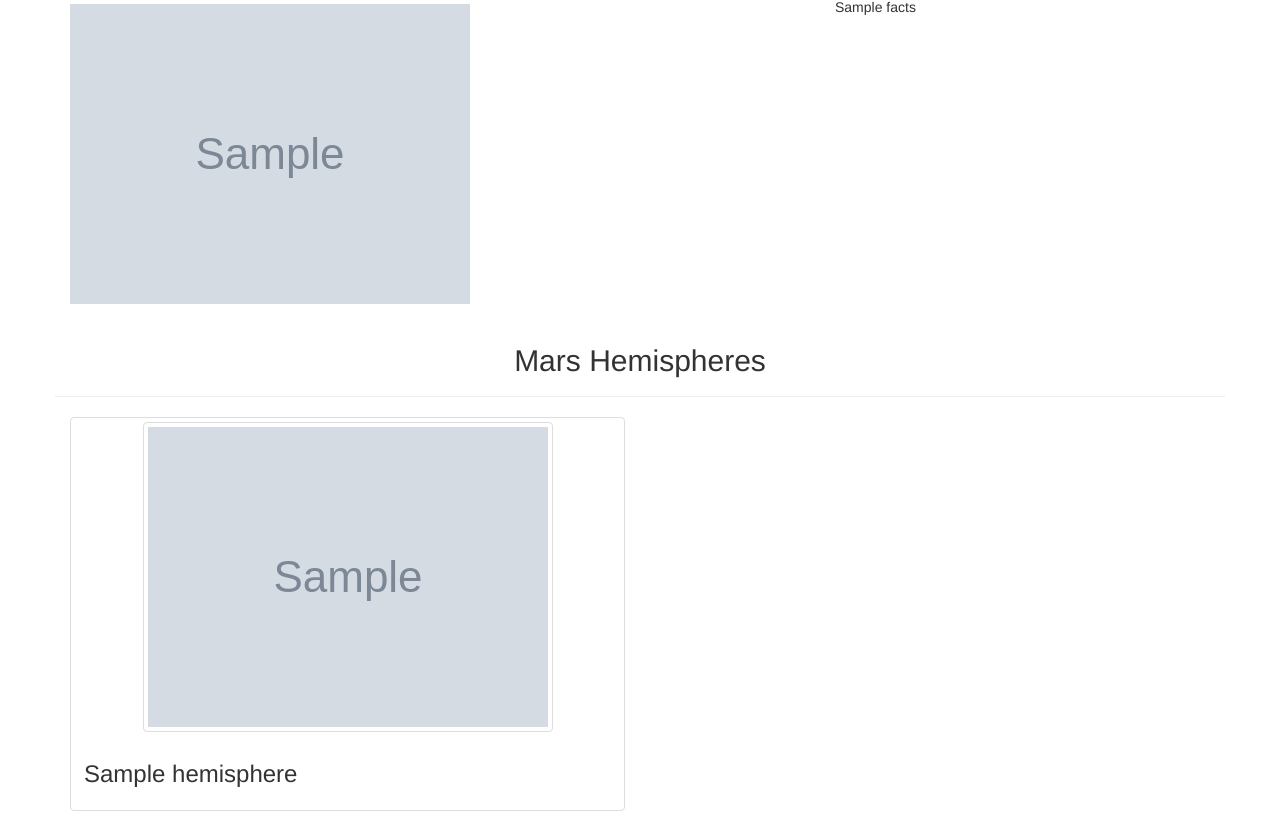
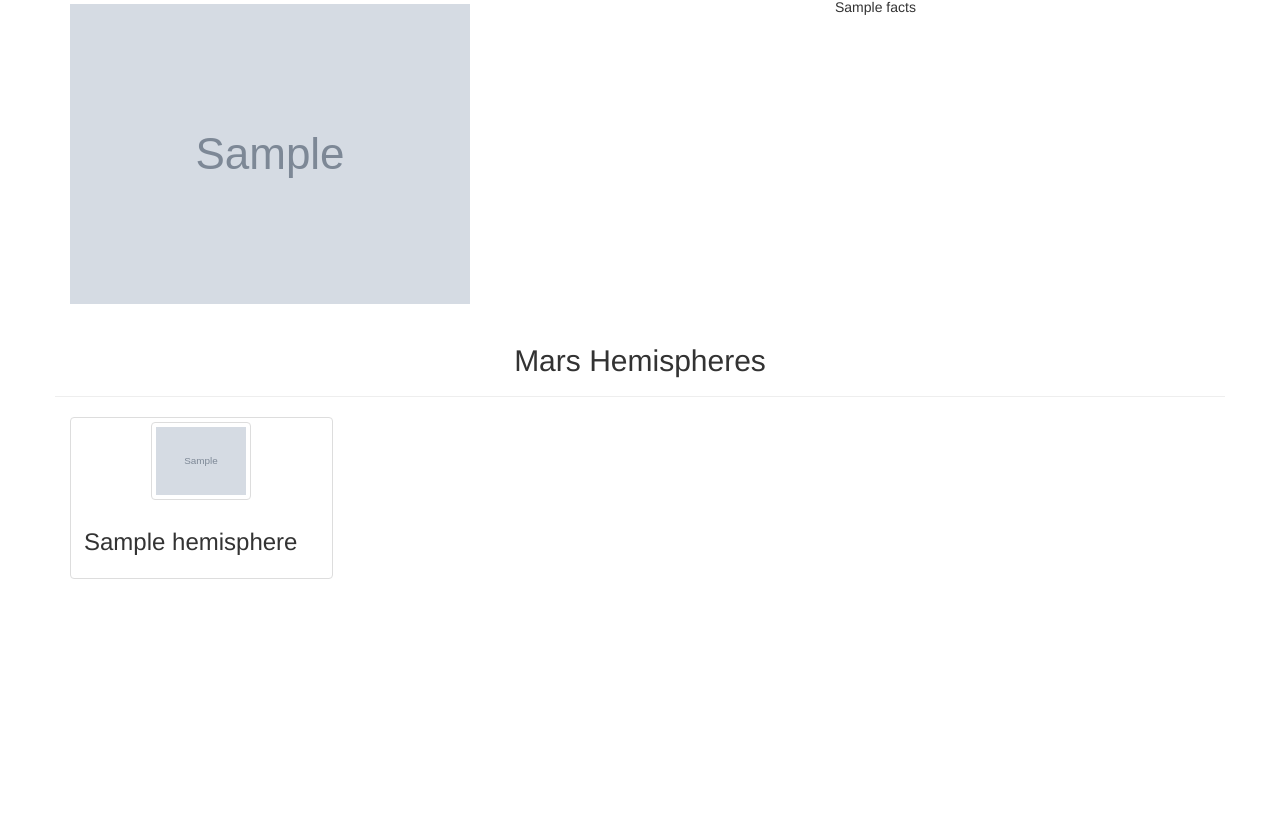
Before and after one commit to Jayanti2019/Mission-to-Mars, a Flask app: page / in a window 1280 px wide. Shown: the part 463-1294 px from the top of the page. After the commit the page ends 1042 px from the top, so only its background shows below. Run offline with Flask 2, Linux system fonts and the light colour scheme; grey boxes marked "Sample" are stand-in pictures; a database or web service that is not in the repository returns one stand-in record (values such as "Sample title"); some libraries are stand-ins or nearby versions.

Commit message:
Maodule 10 Challenge

```diff
--- a/templates/index.html
+++ b/templates/index.html
@@ -64,9 +64,9 @@
         </div>
 
         {% for hemisphere in mars.hemispheres %}
-        <div class="col-md-6">
+        <div class="col-md-3">
           <div class="thumbnail">
-            <img src="{{hemisphere.img_url | default('static/images/error.png', true)}}" alt="..." class="img-thumbnail">
+            <img src="{{hemisphere.img_url | default('static/images/error.png', true)}}" alt="..." class="img-thumbnail" width = "100px" height = "100px">
             <div class="caption">
               <h3>{{hemisphere.title}}</h3>
             </div>
```
